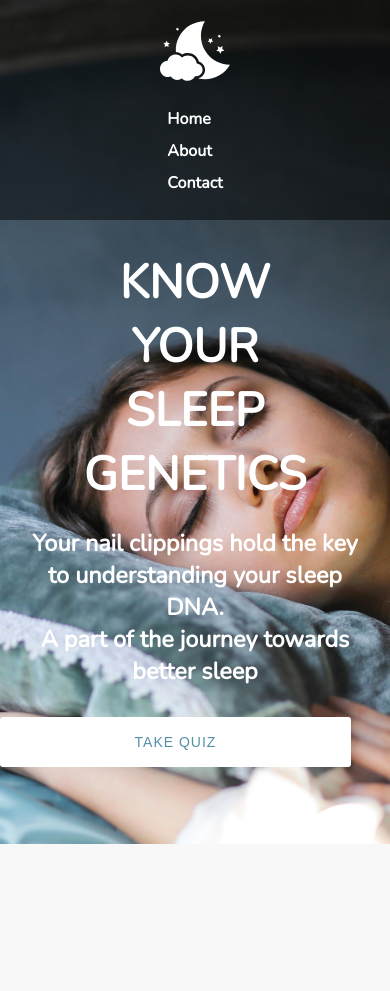
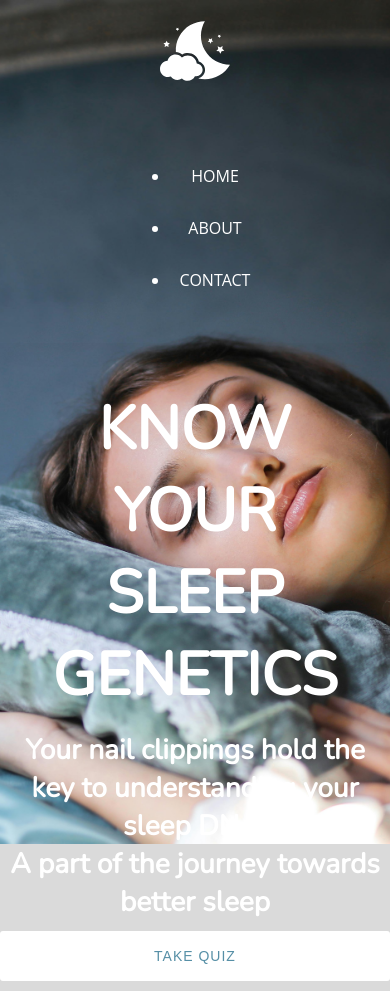
Before and after one commit to Rohithstrike/Sleep-survey-website, a Flask app: page / in a window 390 px wide. Before the commit the page ends 844 px from the top, so only its background shows below. Run offline with Flask 3, Linux system fonts and the light colour scheme.

Commit message:
index-responsive

```diff
--- a/static/css/index.css
+++ b/static/css/index.css
@@ -1,8 +1,7 @@
-/* General styles */
 body {
   margin: 0;
   padding: 0;
-  font-family: 'Nunito', sans-serif;
+  font-family: Arial, sans-serif;
   background-image: url('../background/model7.jpg');
   background-size: cover;
   height: 100vh;
@@ -13,21 +12,48 @@
 .container {
   text-align: center;
   margin-top: 1px;
-  padding: 0 20px; /* Add padding for smaller screens */
 }
 
 h1 {
-  font-size: 5vw;
+  font-size: 80px;
   color: #fff;
   margin-bottom: 20px;
+  font-family: 'Nunito', sans-serif;
+  text-align: left;
+  margin-left: 30px;
+  position: relative;
+  top: 5px;
+  left: 20px;
   font-weight: 700;
 }
 
 h2 {
-  font-size: 2.5vw;
+  font-size: 35px;
   color: #fff;
   margin: 0;
+  font-family: 'Nunito', sans-serif;
   font-weight: 700;
+  text-align: center;
+}
+
+:root {
+  --borderRadius: 10px;
+  --spacer: 1rem;
+  --primary: #C4151C;
+  --text: #fff;
+  --linkHeight: calc(var(--spacer) * 3.5);
+  --timing: 250ms;
+  --linkWidth: 10rem;
+}
+
+@import url('https://fonts.googleapis.com/css2?family=Open+Sans:wght@600&display=swap');
+
+body {
+  background-color: (0,0,255,0.5);
+  background-size: cover;
+  background-position: center;
+  background-repeat: no-repeat;
+  font-family: 'Open Sans', sans-serif;
 }
 
 .header {
@@ -35,66 +61,71 @@
   top: 0;
   left: 0;
   right: 0;
-  background: rgba(0, 0, 0, 0.5); /* Transparent background for header */
+  background: transparent;
   color: var(--text);
   padding: 0 var(--spacer) * 2;
   box-shadow: 0 0 40px rgba(0, 0, 0, 0.03);
   height: 6rem;
   display: flex;
   align-items: center;
-  justify-content: space-between;
+  gap: 3rem;
 }
 
-.header__logo img {
-  width: 90px;
-  height: 70px;
-  transition: transform 0.3s ease;
-}
-
-.header__logo img:hover {
-  transform: scale(1.1);
+.header__logo {
+  margin-right: auto;
+  margin-left: auto;
 }
 
 .navbar {
   display: flex;
   align-items: center;
   height: 100%;
+  margin: 0 auto;
+  overflow: hidden;
 }
 
 .navbar__menu {
+  position: relative;
   display: flex;
-  list-style: none;
-  margin: 0;
-  padding: 0;
-}
-
-.navbar__item {
-  margin-left: 20px;
 }
 
 .navbar__link {
-  color: #fff;
+  position: relative;
+  display: flex;
+  flex-direction: column;
+  gap: 0.6rem;
+  align-items: center;
+  justify-content: center;
+  height: var(--linkHeight);
+  width: var(--linkWidth);
+  color: var(--text);
+  transition: var(--transition);
   text-decoration: none;
-  font-weight: bold;
-  padding: 10px 20px;
-  transition: background-color 0.3s ease;
+  width: var(--linkWidth);
+  text-transform: uppercase;
 }
 
-.navbar__link:hover {
-  background-color: rgba(255, 255, 255, 0.1);
+.navbar__link svg {
+  transition: var(--transition);
+}
+
+.navbar__link:hover svg {
+  stroke: var(--primary);
+}
+
+.navbar__link:hover span {
+  opacity: 1;
+  transform: translate(0);
 }
 
 .buttons {
   display: flex;
-  justify-content: center;
-  margin-top: 20px;
+  justify-content: space-around;
+  top: 20px;
+  left: 20px;
 }
 
-.buttons a {
-  text-decoration: none;
-}
-
-.buttons .btn {
+.buttons button {
   width: 150px;
   height: 50px;
   background-color: white;
@@ -115,8 +146,7 @@
   border-radius: 3px;
 }
 
-.buttons .btn:before,
-.buttons .btn:after {
+.buttons button:before, .buttons button:after {
   content: "";
   position: absolute;
   width: 0;
@@ -125,18 +155,18 @@
   transition: all 0.3s cubic-bezier(0.35, 0.1, 0.25, 1);
 }
 
-.buttons .btn:before {
+.buttons button:before {
   right: 0;
   top: 0;
   transition: all 0.5s cubic-bezier(0.35, 0.1, 0.25, 1);
 }
 
-.buttons .btn:after {
+.buttons button:after {
   left: 0;
   bottom: 0;
 }
 
-.buttons .btn span {
+.buttons button span {
   width: 100%;
   height: 100%;
   position: absolute;
@@ -147,8 +177,7 @@
   z-index: 1;
 }
 
-.buttons .btn span:before,
-.buttons .btn span:after {
+.buttons button span:before, .buttons button span:after {
   content: "";
   position: absolute;
   width: 2px;
@@ -157,18 +186,18 @@
   transition: all 0.3s cubic-bezier(0.35, 0.1, 0.25, 1);
 }
 
-.buttons .btn span:before {
+.buttons button span:before {
   right: 0;
   top: 0;
   transition: all 0.5s cubic-bezier(0.35, 0.1, 0.25, 1);
 }
 
-.buttons .btn span:after {
+.buttons button span:after {
   left: 0;
   bottom: 0;
 }
 
-.buttons .btn p {
+.buttons button p {
   padding: 0;
   margin: 0;
   transition: all 0.4s cubic-bezier(0.35, 0.1, 0.25, 1);
@@ -177,8 +206,7 @@
   height: 100%;
 }
 
-.buttons .btn p:before,
-.buttons .btn p:after {
+.buttons button p:before, .buttons button p:after {
   position: absolute;
   width: 100%;
   transition: all 0.4s cubic-bezier(0.35, 0.1, 0.25, 1);
@@ -186,55 +214,53 @@
   left: 0;
 }
 
-.buttons .btn p:before {
+.buttons button p:before {
   content: attr(data-title);
   top: 50%;
   transform: translateY(-50%);
 }
 
-.buttons .btn p:after {
+.buttons button p:after {
   content: attr(data-text);
   top: 150%;
   color: #071ee6;
 }
 
-.buttons .btn:hover:before,
-.buttons .btn:hover:after {
+.buttons button:hover:before, .buttons button:hover:after {
   width: 100%;
 }
 
-.buttons .btn:hover span {
+.buttons button:hover span {
   z-index: 1;
 }
 
-.buttons .btn:hover span:before,
-.buttons .btn:hover span:after {
+.buttons button:hover span:before, .buttons button:hover span:after {
   height: 100%;
 }
 
-.buttons .btn:hover p:before {
+.buttons button:hover p:before {
   top: -50%;
   transform: rotate(5deg);
 }
 
-.buttons .btn:hover p:after {
+.buttons button:hover p:after {
   top: 50%;
   background-color: transparent;
   transform: translateY(-50%);
 }
 
-.buttons .btn.start {
+.buttons button.start {
   background-color: #0707ec;
   box-shadow: 0px 5px 10px -10px rgb(107, 0, 0);
   transition: all 0.2s ease;
 }
 
-.buttons .btn.start p:before {
+.buttons button.start p:before {
   top: -50%;
   transform: rotate(5deg);
 }
 
-.buttons .btn.start p:after {
+.buttons button.start p:after {
   color: white;
   transition: all 0s ease;
   content: attr(data-start);
@@ -250,34 +276,63 @@
   }
 }
 
-.buttons .btn.start:hover:before,
-.buttons .btn.start:hover:after {
+.buttons button.start:hover:before, .buttons button.start:hover:after {
   display: none;
 }
 
-.buttons .btn.start:hover span {
+.buttons button.start:hover span {
   display: none;
 }
 
-.buttons .btn:active {
+.buttons button:active {
   outline: none;
   border: none;
 }
 
-.buttons .btn:focus {
+.buttons button:focus {
   outline: 0;
+}
+
+.logo {
+  width: 90px;
+  height: 70px;
+  color: whitesmoke;
+  transition: transform 0.3s ease;
+}
+
+.logo:hover {
+  transform: scale(1.1);
+}
+
+#takeQuizButton:hover {
+  background-color: green;
+}
+
+#homeButton:hover {
+  background-color: green;
 }
 
 /* Media queries for responsiveness */
 @media (max-width: 768px) {
-  .header {
-    flex-direction: column;
-    height: auto;
-    padding: 1rem;
+  h1 {
+    font-size: 60px;
+    text-align: center;
+    margin-left: 0;
+    left: 0;
   }
 
-  .header__logo {
-    margin-bottom: 1rem;
+  h2 {
+    font-size: 28px;
+    padding: 0 10px;
+  }
+
+  .buttons {
+    flex-direction: column;
+  }
+
+  .buttons button {
+    width: 100%;
+    margin: 10px 0;
   }
 
   .navbar__menu {
@@ -285,46 +340,22 @@
   }
 
   .navbar__item {
-    margin-left: 0;
     margin-bottom: 10px;
   }
 
   .navbar__link {
+    width: auto;
+    height: auto;
     padding: 10px;
-    width: 100%;
-    text-align: center;
   }
 
-  h1 {
-    font-size: 10vw; /* Adjust for smaller screens */
-    text-align: center;
+  .header__logo {
+    margin: 0 auto;
   }
 
-  h2 {
-    font-size: 5vw; /* Adjust for smaller screens */
-    padding: 0 10px;
-  }
-
-  .buttons {
+  .header {
+    height: auto;
     flex-direction: column;
-  }
-
-  .buttons .btn {
-    width: 100%;
-    margin: 10px 0;
+    padding: 1rem;
   }
 }
-
-@media (max-width: 480px) {
-  h1 {
-    font-size: 12vw; /* Adjust for even smaller screens */
-  }
-
-  h2 {
-    font-size: 6vw; /* Adjust for even smaller screens */
-  }
-
-  .buttons .btn {
-    width: 90%;
-  }
-}
```
